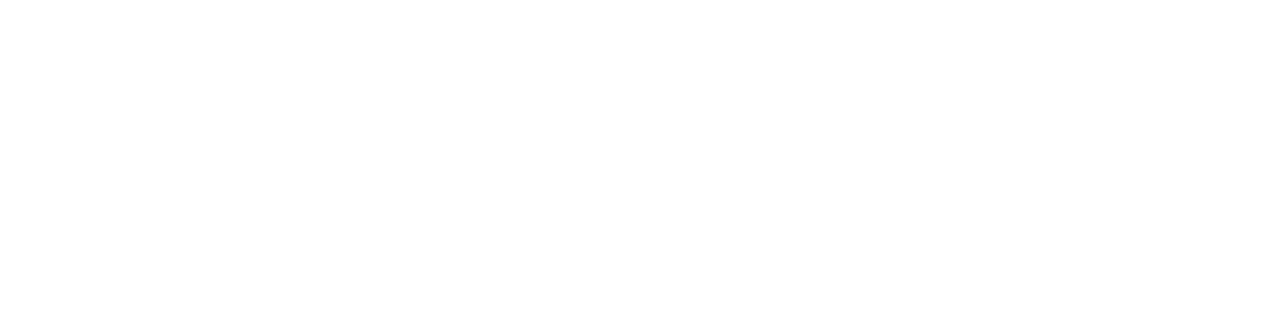
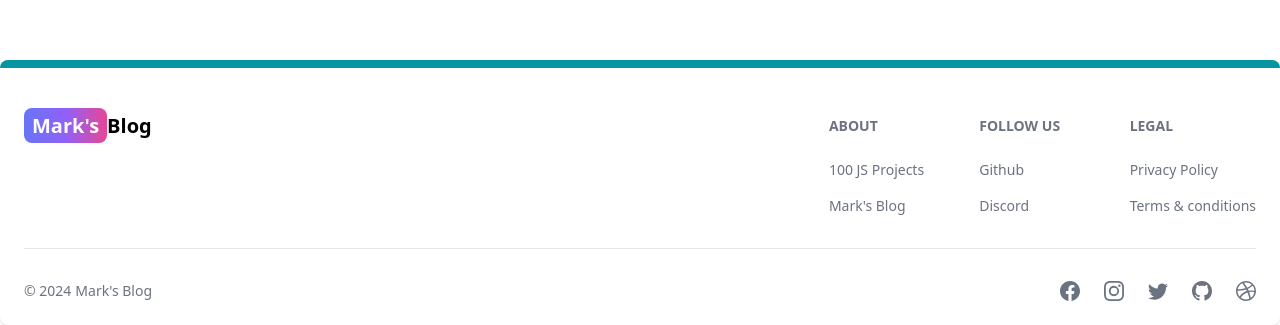
Before and after one commit to markvwin/mern-blog, a React (Vite) app in the folder client/: page /sign-up in a window 1280 px wide. Shown: the part 884-1209 px from the top of the page. Before the commit the page ends 944 px from the top, so only its background shows below. Built offline with nearby package versions, Linux system fonts and the light colour scheme.

Commit message:
created the footer component of the blog

```diff
--- a/client/src/App.jsx
+++ b/client/src/App.jsx
@@ -6,6 +6,7 @@ import Projects from "./pages/Projects";
 import SignIn from "./pages/SignIn";
 import SignUp from "./pages/SignUp";
 import Header from "./components/Header";
+import Footer from "./components/Footer";
 
 export default function App() {
   return (
@@ -19,6 +20,7 @@ export default function App() {
         <Route path="/sign-in" element={<SignIn />} />
         <Route path="/sign-up" element={<SignUp />} />
       </Routes>
+      <Footer />
     </BrowserRouter>
   );
 }
--- /dev/null
+++ b/client/src/components/Footer.jsx
@@ -0,0 +1,94 @@
+import React from "react";
+import { Footer } from "flowbite-react";
+import { Link } from "react-router-dom";
+import {
+  BsFacebook,
+  BsInstagram,
+  BsTwitter,
+  BsGithub,
+  BsDribbble,
+} from "react-icons/bs";
+
+export default function FooterComponent() {
+  return (
+    <Footer container className="border-t-8 border-teal-500">
+      <div className="w-full max-w-7xl mx-auto">
+        <div className="grid w-full justify-between sm:flex md:grid-cols-1">
+          <div className="mt-5">
+            <Link // LOGO
+              to="/"
+              className="self-center whitespace-nowrap text-lg sm:text-xl font-semibold dark:text-white"
+            >
+              <span className="px-2 py-1 bg-gradient-to-r from-indigo-500 via-purple-500 to-pink-500 rounded-lg text-white">
+                Mark's
+              </span>
+              Blog
+            </Link>
+          </div>
+          <div className="grid grid-cols-2 gap-8 mt-6 sm:grid-cols-3 sm:gap-6">
+            <div>
+              <Footer.Title title="About" />
+              <Footer.LinkGroup col>
+                <Footer.Link
+                  href="https://www.100jsprojects.com"
+                  target="_blank"
+                  rel="noopener noreferrer"
+                >
+                  100 JS Projects
+                </Footer.Link>
+                <Footer.Link
+                  href="/about"
+                  target="_blank" // makes it so the link opens in a new tab
+                  rel="noopener noreferrer" // makes it so the link opens in a new tab
+                >
+                  Mark's Blog
+                </Footer.Link>
+              </Footer.LinkGroup>
+            </div>
+            <div>
+              <Footer.Title title="Follow us" />
+              <Footer.LinkGroup col>
+                <Footer.Link
+                  href="https://www.github.com/markvwin"
+                  target="_blank"
+                  rel="noopener noreferrer"
+                >
+                  Github
+                </Footer.Link>
+                <Footer.Link
+                  href="#"
+                  target="_blank" // makes it so the link opens in a new tab
+                  rel="noopener noreferrer" // makes it so the link opens in a new tab
+                >
+                  Discord
+                </Footer.Link>
+              </Footer.LinkGroup>
+            </div>
+            <div>
+              <Footer.Title title="legal" />
+              <Footer.LinkGroup col>
+                <Footer.Link href="#">Privacy Policy</Footer.Link>
+                <Footer.Link href="#">Terms &amp; conditions</Footer.Link>
+              </Footer.LinkGroup>
+            </div>
+          </div>
+        </div>
+        <Footer.Divider />
+        <div className="w-full sm:flex sm:items-center sm:justify-between">
+          <Footer.Copyright
+            href="#"
+            by="Mark's Blog"
+            year={new Date().getFullYear()}
+          />
+          <div className="flex gap-6 sm:mt-0 mt-4 sm:justify-center">
+            <Footer.Icon href="#" icon={BsFacebook} />
+            <Footer.Icon href="#" icon={BsInstagram} />
+            <Footer.Icon href="#" icon={BsTwitter} />
+            <Footer.Icon href="#" icon={BsGithub} />
+            <Footer.Icon href="#" icon={BsDribbble} />
+          </div>
+        </div>
+      </div>
+    </Footer>
+  );
+}
```
